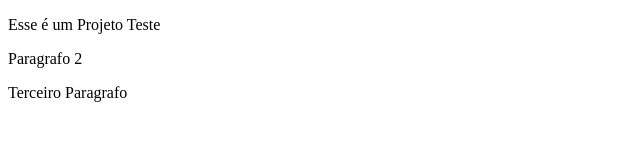
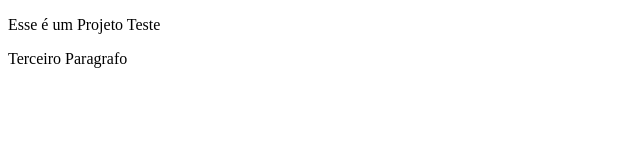
Before and after one commit to etoriricardo/projetoteste, a plain HTML site: page index.html in a window 1280 px wide. Shown: the whole page, without its empty margins (0-640 px from the left). Drawn offline with Linux system fonts and the light colour scheme.

Commit message:
Retirando Linha

```diff
--- a/index.html
+++ b/index.html
@@ -5,7 +5,6 @@
 </head>
 <body>
 <p>Esse é um Projeto Teste</p>
-<p> Paragrafo 2</p>
 <p>Terceiro Paragrafo</p>
 </body>
 </html>
```
